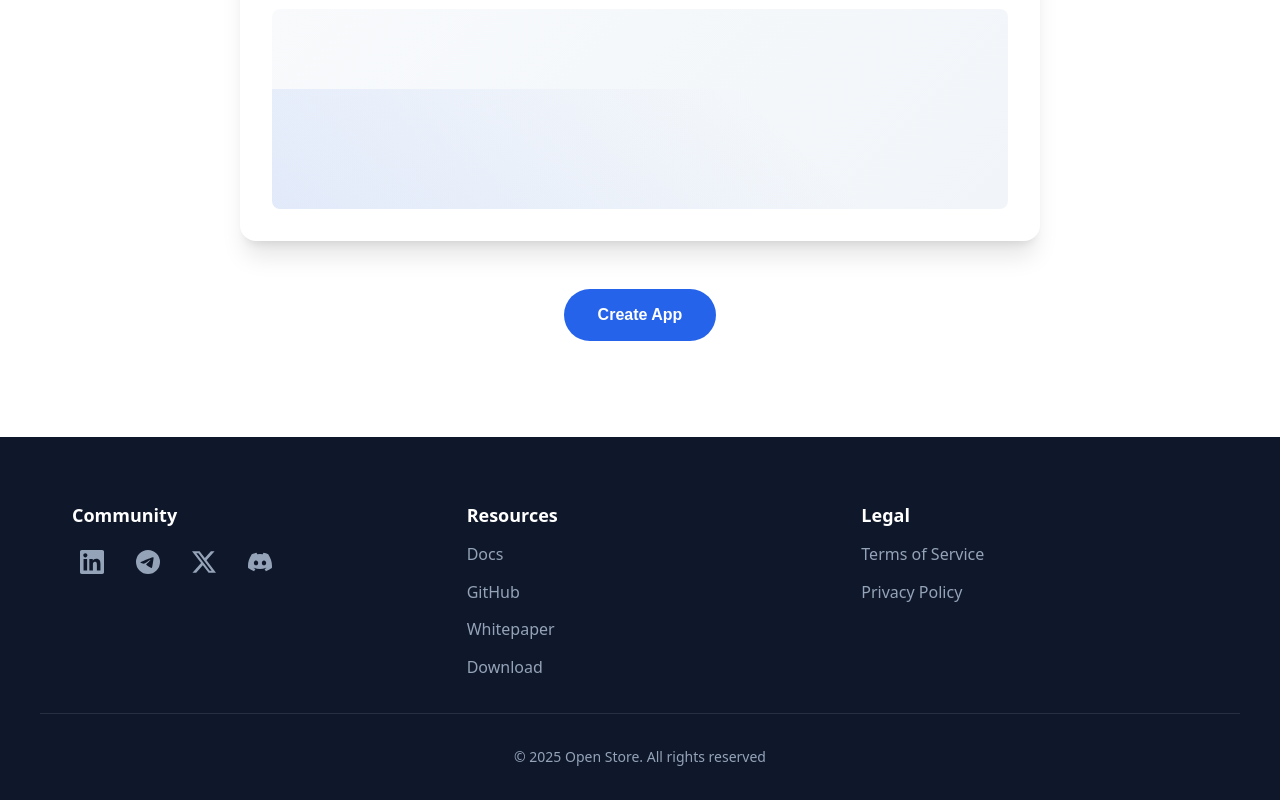
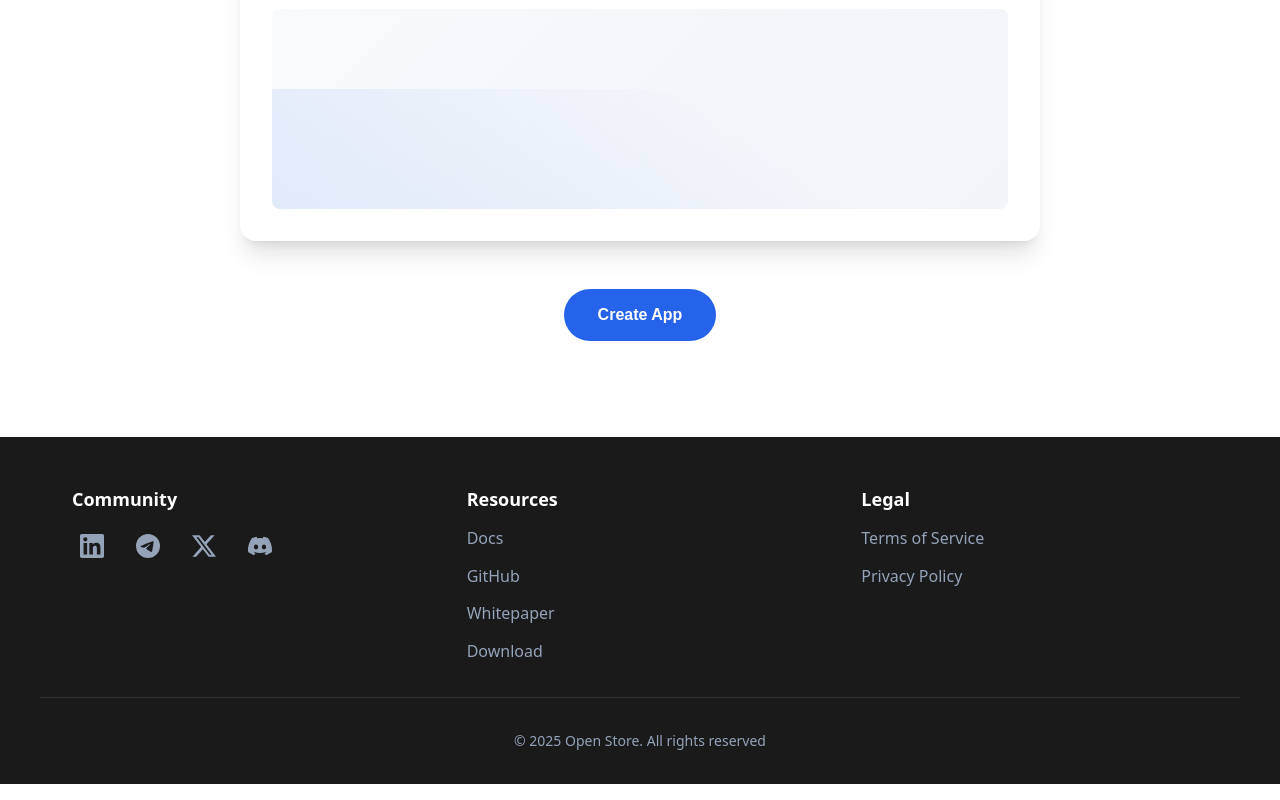
Before and after one commit to Open-Store-Foundation/landing, a website built with Vite: page index.html in a window 1280 px wide. Shown: the part 2186-2986 px from the top of the page. Built offline with nearby package versions, Linux system fonts and the light colour scheme.

Commit message:
Intermidiete

```diff
--- a/src/style.css
+++ b/src/style.css
@@ -539,9 +539,9 @@ main {
 }
 
 .footer {
-  background: var(--text-primary);
+  background: #1a1a1a;
   color: white;
-  padding: 4rem 0 2rem;
+  padding: 3rem 0 2rem;
 }
 
 .footer-container {
```
